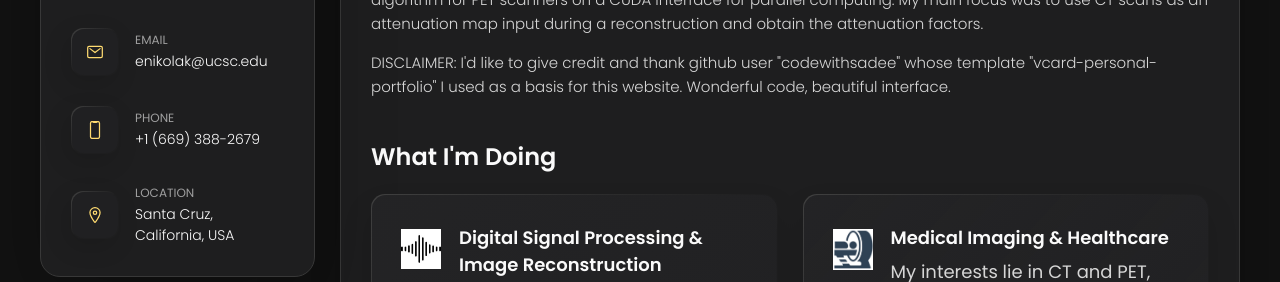
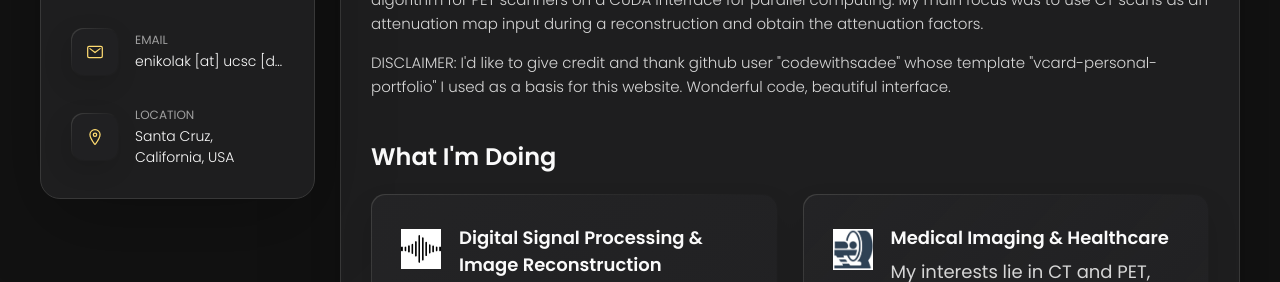
Before and after one commit to ManolisNikolakakis/ManolisNikolakakis.github.io, a plain HTML site: page index.html in a window 1280 px wide. Shown: the part 446-728 px from the top of the page. Drawn offline with nearby package versions, Linux system fonts and the light colour scheme.

Commit message:
censored info

```diff
--- a/index.html
+++ b/index.html
@@ -75,21 +75,7 @@
             <div class="contact-info">
               <p class="contact-title">Email</p>
 
-              <a href="mailto:enikolak@ucsc.edu" class="contact-link">enikolak@ucsc.edu</a>
-            </div>
-
-          </li>
-
-          <li class="contact-item">
-
-            <div class="icon-box">
-              <ion-icon name="phone-portrait-outline"></ion-icon>
-            </div>
-
-            <div class="contact-info">
-              <p class="contact-title">Phone</p>
-
-              <a href="tel:+12133522795" class="contact-link">+1 (669) 388-2679</a>
+              <a href="mailto:enikolak@ucsc.edu" class="contact-link">enikolak [at] ucsc [dot] edu</a>
             </div>
 
           </li>
@@ -908,7 +894,7 @@
 
           <h3 class="h3 form-title">Contact Form</h3>
 
-          <form action="mailto:enikolak at ucsc.edu" class="form" data-form method="post" enctype="text/plain">>
+          <form action="mailto:enikolak@ucsc.edu" class="form" data-form method="post" enctype="text/plain">>
 
             <div class="input-wrapper">
               <input type="text" name="fullname" class="form-input" placeholder="Full name" required data-form-input>
```
